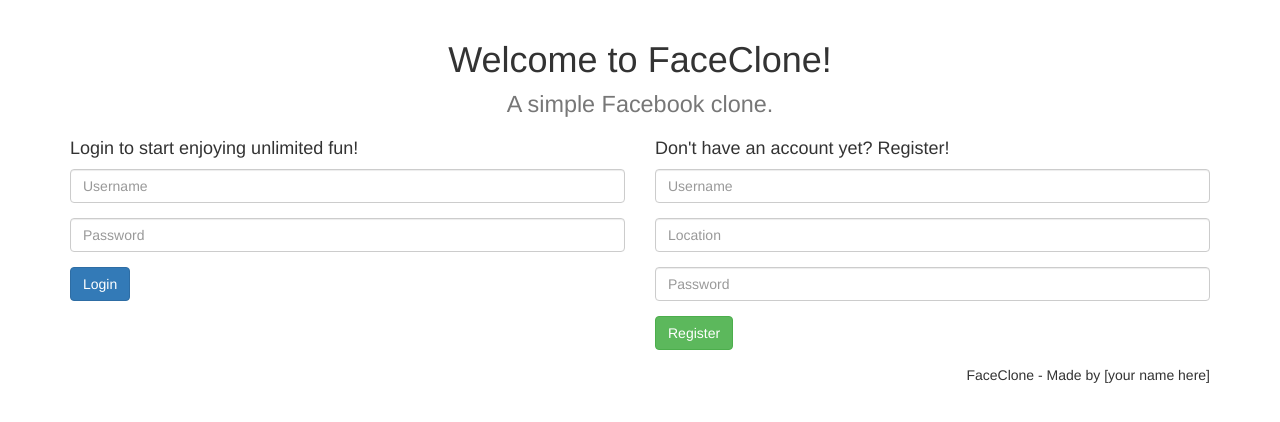
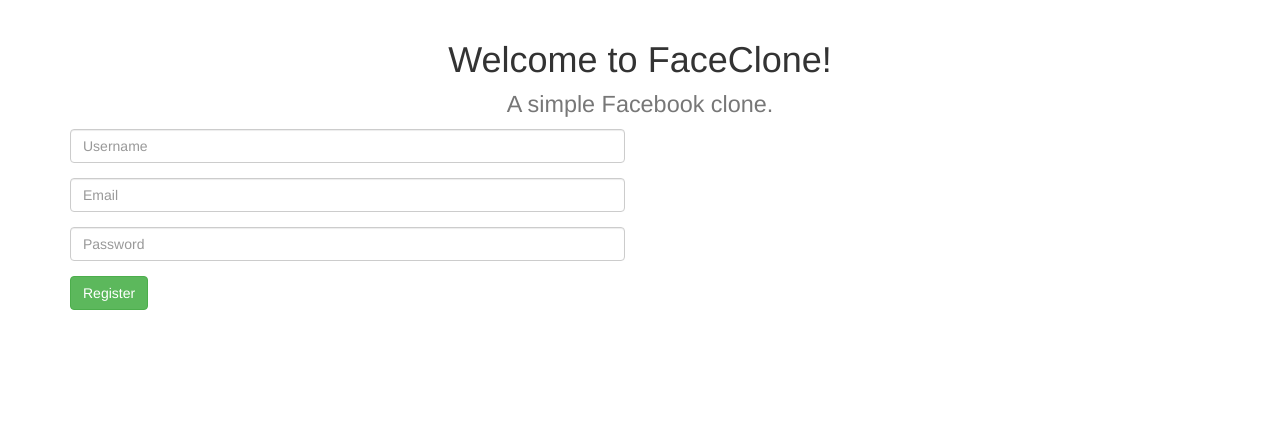
Before and after one commit to ramrathi/dbsProject, a Flask app: page /register in a window 1280 px wide. Shown: the part 52-474 px from the top of the page. Run offline with Flask 2, Linux system fonts and the light colour scheme.

Commit message:
Added register

```diff
--- a/main.py
+++ b/main.py
@@ -4,6 +4,7 @@
 from dotenv import load_dotenv
 from flask import request,session,redirect
 from flask import *
+import random
 
 dotenv_path = join(dirname(__file__), '.env')
 load_dotenv(dotenv_path)
@@ -53,9 +54,34 @@
 			return redirect('/')
 		return render_template("./index.html")
 
-@app.route('/register',methods=['GET'])
+@app.route('/register',methods=['GET','POST'])
 def register():
-	return render_template("./register.html")
+	if request.method == "GET":
+		return render_template("./register.html")
+	else:
+		email = request.form['email']
+		username = request.form['username']
+		password = request.form['password']
+		# Eh frontend guy please take the input nicely
+		dob = '1999-05-27'
+		gender = 1
+		# The wallet is being set to random as for some reason wallet is unique? someone change this lmao
+		wallet = random.randrange(0,100000)
+		sql = "select * from Users where email = '%s';"%email
+		cursor.execute(sql)
+		data = cursor.fetchall()
+		if len(data)!=0:
+			return render_template('./register.html',error = "User already exists!")
+		else:
+			# Insert user data here
+
+			print("Adding data")
+			sql = "INSERT INTO `dbsproject`.`Users` (`name`, `password`, `dob`, `gender`, `email`, `wallet`) VALUES ('%s', '%s', '%s', '%s', '%s', '%s');" %(username,password,dob,gender,email,wallet)
+			cursor.execute(sql)
+			mydb.commit()
+			return render_template("./index.html",error = "Account succesfully created!")
+
+
 
 @app.route('/account',methods=['GET'])
 def account():
--- a/templates/register.html
+++ b/templates/register.html
@@ -22,36 +22,17 @@
   <h1 class="text-center">Welcome to FaceClone! <br><small>A simple Facebook clone.</small></h1>
 
     <div class="row">
+
       <div class="col-md-6">
-        <h4>Login to start enjoying unlimited fun!</h4>
 
-        <!-- login form -->
-        <form method="post" action="home.html">
+        <!-- register form -->
+        <form method="post" action="register">
           <div class="form-group">
             <input class="form-control" type="text" name="username" placeholder="Username">
           </div>
 
           <div class="form-group">
-            <input class="form-control" type="password" name="password" placeholder="Password">
-          </div>
-
-          <div class="form-group">
-            <input class="btn btn-primary" type="submit" name="login" value="Login">
-          </div>
-        </form>
-        <!-- ./login form -->
-      </div>
-      <div class="col-md-6">
-        <h4>Don't have an account yet? Register!</h4>
-
-        <!-- register form -->
-        <form method="post" action="home.html">
-          <div class="form-group">
-            <input class="form-control" type="text" name="username" placeholder="Username">
-          </div>
-
-          <div class="form-group">
-            <input class="form-control" type="text" name="location" placeholder="Location">
+            <input class="form-control" type="text" name="email" placeholder="Email">
           </div>
 
           <div class="form-group">
@@ -71,7 +52,6 @@
   <!-- footer -->
   <footer class="container text-center">
     <ul class="nav nav-pills pull-right">
-      <li>FaceClone - Made by [your name here]</li>
     </ul>
   </footer>
   <!-- ./footer -->
```
Also changed, not shown: templates/index.html (+0 -24 lines).
